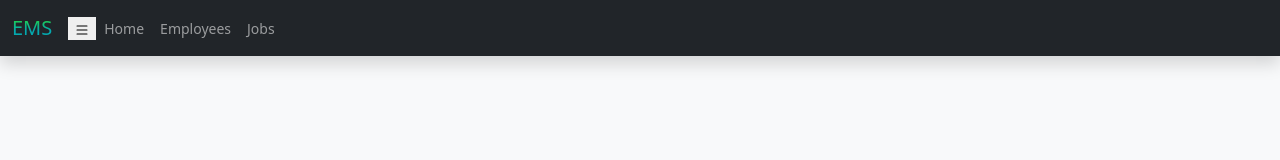
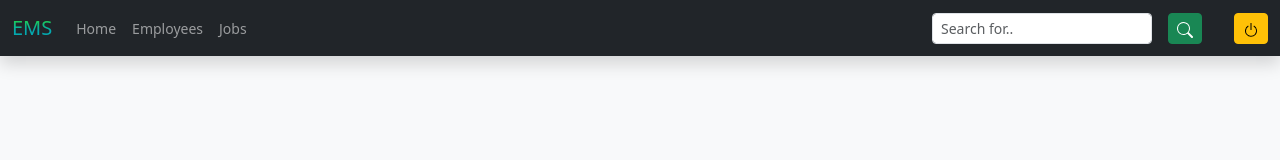
Before and after one commit to Caio-GBrayner/Employee-Management-System, a plain HTML site: page dash.html in a window 1280 px wide. Drawn offline with nearby package versions, Linux system fonts and the light colour scheme.

Commit message:
Fix button svg and form fields for navbar

```diff
--- a/dash.html
+++ b/dash.html
@@ -12,6 +12,9 @@
             -webkit-background-clip: text;
             -webkit-text-fill-color: transparent;
          }
+        .vr{
+            color: white;
+        }
     </style>
 </head>
 <body class="bg-light">
@@ -24,16 +27,10 @@
         <span class="brand-gradient">EMS</span>
     </a>
 
-    <button class="navbar-toggle border-0" type="button" data-bs-toggle="collapse"
-    data-bs-target="#navbar-supported-content"
-    aria-controls="nabar-supported-content"
-    aria-expanded="false"
-    aria-label="Toggle navigation">
-
+    <button class="navbar-toggler border-0" type="button" data-bs-toggle="collapse" data-bs-target="#navbarSupportedContent" aria-controls="navbarSupportedContent" aria-expanded="false" aria-label="Toggle navigation">
         <svg xmlns="http://www.w3.org/2000/svg" width="16" height="16" fill="currentColor" class="bi bi-list" viewBox="0 0 16 16">
-            <path fill-rule="evenodd" d="M2.5 12a.5.5 0 0 1 .5-.5h10a.5.5 0 0 1 0 1H3a.5.5 0 0 1-.5-.5m0-4a.5.5 0 0 1 .5-.5h10a.5.5 0 0 1 0 1H3a.5.5 0 0 1-.5-.5m0-4a.5.5 0 0 1 .5-.5h10a.5.5 0 0 1 0 1H3a.5.5 0 0 1-.5-.5"/>
+            <path fill-rule="evenodd" d="M2.5 12a.5.5 0 0 1 .5-.5h10a.5.5 0 0 1 0 1H3a.5.5 0 0 1-.5-.5zm0-4a.5.5 0 0 1 .5-.5h10a.5.5 0 0 1 0 1H3a.5.5 0 0 1-.5-.5zm0-4a.5.5 0 0 1 .5-.5h10a.5.5 0 0 1 0 1H3a.5.5 0 0 1-.5-.5z"></path>
         </svg>
-
     </button>
     <div class="collapse navbar-collapse" id="navbar-supported-content">
         <ul class="navbar-nav me-auto mb-2 mb-lg-0">
@@ -50,6 +47,24 @@
                 <a href="dash.html" aria-current="page" class="nav-link">Jobs</a>
             </li>
         </ul>
+        <form role="search" class="d-flex">
+
+            <div class="hstack gap-3 me-3">
+                <input type="search" class="form-control form-control-sm me-auto" placeholder="Search for.." aria-label="Serach for">
+                <button class="btn btn-sm btn-success" type="submit"><svg xmlns="http://www.w3.org/2000/svg" width="16" height="16" fill="currentColor" class="bi bi-search" viewBox="0 0 16 16">
+                    <path d="M11.742 10.344a6.5 6.5 0 1 0-1.397 1.398h-.001q.044.06.098.115l3.85 3.85a1 1 0 0 0 1.415-1.414l-3.85-3.85a1 1 0 0 0-.115-.1zM12 6.5a5.5 5.5 0 1 1-11 0 5.5 5.5 0 0 1 11 0"/>
+                  </svg>
+                </button>
+            </div>
+            <div class="vr-auto">
+                <a href="index.html" class="btn btn-sm btn-warning ms-3">
+                    <svg xmlns="http://www.w3.org/2000/svg" width="16" height="16" fill="currentColor" class="bi bi-power" viewBox="0 0 16 16">
+                        <path d="M7.5 1v7h1V1z"/>
+                        <path d="M3 8.812a5 5 0 0 1 2.578-4.375l-.485-.874A6 6 0 1 0 11 3.616l-.501.865A5 5 0 1 1 3 8.812"/>
+                    </svg>
+                </a>
+            </div>
+        </form>
     </div>
 </div>
 </nav>
```
